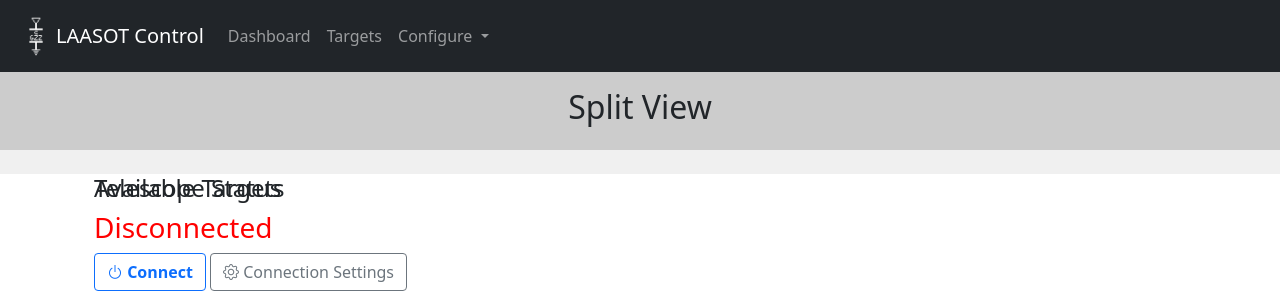
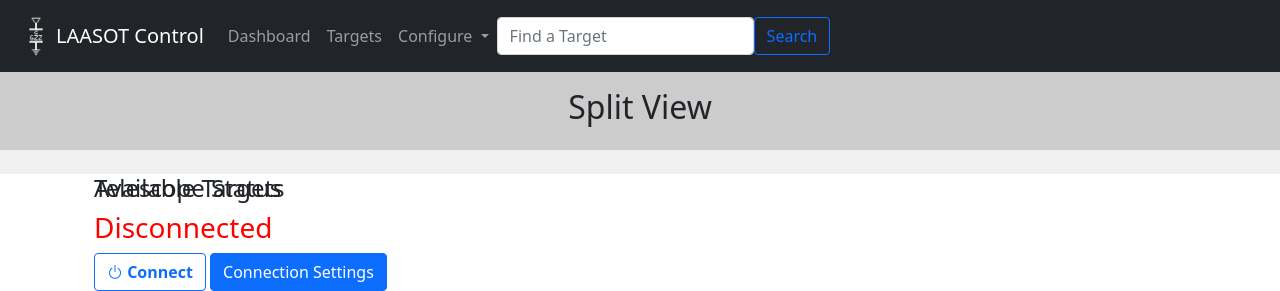
Before and after one commit to MangoBox/SpaceLaser, a Django app: page /split in a window 1280 px wide. Shown: the top 291 px of the page. Run offline with Django 4.2, Linux system fonts and the light colour scheme; data that the repository does not hold is empty; some libraries are stand-ins or nearby versions.

Commit message:
Finished Split View Components and Website Layout

```diff
--- a/DjangoServer/src/import_csv.py
+++ b/DjangoServer/src/import_csv.py
@@ -24,7 +24,7 @@ with open(file_name, 'r') as planets:
     for target in csv_reader:
         if target_count != 0:
             #Insert data into field.
-            p = models.Target()
+            p = models.SolarTarget()
             p.title = target[0]
             p.centre_body = target[1].upper()
             p.type = "PL"
--- a/DjangoServer/src/targets/admin.py
+++ b/DjangoServer/src/targets/admin.py
@@ -1,6 +1,7 @@
 from django.contrib import admin
 
 # Register your models here.
-from .models import Target
+from .models import DeepSpaceTarget, SolarTarget
 
-admin.site.register(Target)
+admin.site.register(DeepSpaceTarget)
+admin.site.register(SolarTarget)
--- /dev/null
+++ b/DjangoServer/src/targets/forms.py
@@ -0,0 +1,7 @@
+from django import forms
+
+class SearchForm(forms.Form):
+    item = forms.CharField(label="item", max_length=100)
+
+    def is_valid(self):
+        return True
--- a/DjangoServer/src/targets/views.py
+++ b/DjangoServer/src/targets/views.py
@@ -1,24 +1,33 @@
 from django.shortcuts import render
+from itertools import chain
+from .forms import SearchForm
 
 # Create your views here.
-from .models import Target
+from .models import DeepSpaceTarget, SolarTarget
 
 def get_target(request, target_id):
-    tar = Target.objects.get(id=target_id)
+    tar = SolarTarget.objects.get(id=target_id)
     template_name = "target_list.html"
     context = {"target": tar}
     return render(request, template_name, context)
 
 def all_targets(request):
 
-    tar = Target.objects.all()
+    tar = SolarTarget.objects.all()
     context = {"objects": tar, "title":"Target List"}
     return render(request, "target_list.html", context)
 
 def split_view(request):
-    tar = Target.objects.all()
-    context = {"objects": tar, "title":"Split View"}
+    deep_space_targets = DeepSpaceTarget.objects.all()[:100]
+
+    if request.method == 'GET':
+        form = SearchForm(request.GET)
+        print(request.GET.get('item', False))
+        deep_space_targets = DeepSpaceTarget.objects.filter(title__contains=request.GET.get('item', False))
+    solar_targets = SolarTarget.objects.all()
+    result_list = list(chain(solar_targets, deep_space_targets))
+    context = {"objects": deep_space_targets, "title":"Split View"}
     return render(request, "split_view.html", context)
 
 def add_target(target):
-    Target.objects.create()
+    SolarTarget.objects.create()
--- a/DjangoServer/src/templates/base.html
+++ b/DjangoServer/src/templates/base.html
@@ -13,13 +13,14 @@
   </head>
   {% load static %}
   <nav class="navbar sticky-top navbar-expand-lg navbar-dark bg-dark" style="padding: 1rem;">
-    <img src="{% static 'scope_logo_white.png' %}" height="40px" />
-    <a class="navbar-brand" href="#">LAASOT Control</a>
-    <button class="navbar-toggler" type="button" data-toggle="collapse" data-target="#navbarSupportedContent" aria-controls="navbarSupportedContent" aria-expanded="false" aria-label="Toggle navigation">
-      <span class="navbar-toggler-icon"></span>
-    </button>
+
 
     <div class="collapse navbar-collapse" id="navbarSupportedContent">
+      <img src="{% static 'scope_logo_white.png' %}" height="40px" />
+      <a class="navbar-brand" href="#">LAASOT Control</a>
+      <button class="navbar-toggler" type="button" data-toggle="collapse" data-target="#navbarSupportedContent" aria-controls="navbarSupportedContent" aria-expanded="false" aria-label="Toggle navigation">
+        <span class="navbar-toggler-icon"></span>
+      </button>
       <ul class="navbar-nav mr-auto">
         <li class="nav-item active">
           <a class="nav-link" href="#">Dashboard</span></a>
@@ -39,6 +40,16 @@
           </div>
         </li>
       </ul>
+      <form class="form-inline my-4 my-lg-0" action="/split" method="get">{% csrf_token %}
+        <ul class="navbar-nav mr-auto">
+          <li>
+            <input id="item" class="form-control mr-sm-2" type="search" placeholder="Find a Target" aria-label="Search">
+          </li>
+          <li>
+            <button class="btn btn-outline-primary my-2 my-sm-0" type="submit">Search</button>
+          </li>
+        </ul>
+      </form>
     </div>
   </nav>
   <body>
--- /dev/null
+++ b/DjangoServer/src/templates/config_window.html
@@ -0,0 +1,35 @@
+<div class="modal fade" id="configWindow" tabindex="-1" aria-labelledby="exampleModalLabel" aria-hidden="true">
+    <div class="modal-dialog">
+    <div class="modal-content">
+        <div class="modal-header">
+        <h5 class="modal-title" id="exampleModalLabel">Connection Settings</h5>
+        <button type="button" class="btn-close" data-bs-dismiss="modal" aria-label="Close"></button>
+        </div>
+        <div class="modal-body">
+        Configure connection settings to the Teensy 3.6 below.
+        Saving any settings in this window will cause the telescope to disconnect.
+
+        <div class="dropdown">
+            COM Port
+            <select class="form-select" aria-label="Default select example">
+                <option selected>COM1</option>
+                <option value="2">COM2</option>
+                <option value="3">COM3</option>
+              </select>
+        </div>
+
+        <div class="dropdown">
+            Baud Rate
+            <select class="form-select" aria-label="Default select example">
+                <option selected>9600</option>
+                <option value="2">115200</option>
+              </select>
+        </div>
+        </div>
+        <div class="modal-footer">
+        <button type="button" class="btn btn-secondary" data-bs-dismiss="modal">Close</button>
+        <button type="button" class="btn btn-primary">Save changes</button>
+        </div>
+    </div>
+    </div>
+</div>
--- /dev/null
+++ b/DjangoServer/src/templates/observation_planner.html
@@ -0,0 +1,28 @@
+<div class="modal fade" id="observationPlanner" tabindex="-1" aria-labelledby="exampleModalLabel" aria-hidden="true">
+    <div class="modal-dialog">
+        <div class="modal-content">
+            <div class="modal-header">
+                <h5 class="modal-title" id="exampleModalLabel">Observation Planner</h5>
+                <button type="button" class="btn-close" data-bs-dismiss="modal" aria-label="Close"></button>
+            </div>
+            <div class="modal-body">
+            Configure future objects the telescope will observe here.
+            <br>
+            <ol class="list-group list-group-numbered">
+                {% for target in objects %}
+                <li class="list-group-item d-flex justify-content-between align-items-start">
+                  <div class="ms-2 me-auto">
+                    <div class="fw-bold">{{target.title}}</div>
+                  </div>
+                  <span class="badge bg-warning rounded-pill">Waiting</span>
+                </li>
+                {% endfor %}
+              </ol>
+                <div class="modal-footer">
+                    <button type="button" class="btn btn-secondary" data-bs-dismiss="modal">Close</button>
+                    <button type="button" class="btn btn-primary">Start</button>
+                </div>
+            </div>
+        </div>
+    </div>
+</div>
--- a/DjangoServer/src/templates/split_view.html
+++ b/DjangoServer/src/templates/split_view.html
@@ -1,16 +1,19 @@
 {% extends "base.html" %}
 {% load static %}
 {% block content %}
+{% include 'observation_planner.html' %}
 
 
 <script src='https://cdnjs.cloudflare.com/ajax/libs/jquery/2.1.3/jquery.min.js'></script>
 <div class="container">
     <div class="row" id="MySplitter">
         <div class="col-md-6">
+
             <h4>
                 Available Targets
             </h4>
             <ul class="list-group">
+
                 {% for target in objects %}
 
 
@@ -31,46 +34,43 @@
                             <h5><nobr class="bi-eye"> XX.XXpm - XX.XXam</nobr></h5>
                         </div>
                         <span>
-                        <h6>Orbital Data</h6>
+                        <h6>Target Data</h6>
+                        {% if target.type == "DSO" %}
+                        Right Ascension: {{target.right_ascension|floatformat:"1"}}°<br>
+                        Declination: {{target.declination|floatformat:"1"}}°<br>
+                        Magnitude: {{target.magnitude|floatformat:"1"}}<br>
+                        {% elif target.type == "PL" %}
                         Semi-Major Axis: {{target.semimajor_axis}}<br>
                         Eccentricity: {{target.eccentricity}}<br>
                         Inclination: {{target.inclination}}<br>
                         Ecliptic Longitude: {{target.longitude}}<br>
+                        {% endif %}
                         <br>
-                        <a href="#" class="btn btn-outline-primary" style="bg-color: red;"><nobr class="bi-caret-right-fill"> Observation Planner</nobr></a>
+                        <button type="button" class="btn btn-primary" data-bs-toggle="modal" data-bs-target="#observationPlanner">
+                            Observation Planner
+                        </button>
 
                         </span>
                     </li>
 
                 {% endfor %}
             </ul>
+
         </div>
+
         <div class="col-md-6" name="render">
             <h4>
                 Telescope Status
             </h4>
             <h3 style="color:red;"> Disconnected </h3>
             <a href="#" class="btn btn-outline-primary" style="bg-color: green;"><nobr class="bi-power"><b>  Connect</b></nobr></a>
-            <a data-toggle="modal" data-target="#exampleModal" class="btn btn-outline-secondary" style="bg-color: green;"><nobr class="bi-gear"> Connection Settings</nobr></a>
-            <div class="modal fade" id="exampleModal" tabindex="-1" role="dialog" aria-labelledby="exampleModalLabel" aria-hidden="true">
-                <div class="modal-dialog" role="document">
-                  <div class="modal-content">
-                    <div class="modal-header">
-                      <h5 class="modal-title" id="exampleModalLabel">Modal title</h5>
-                      <button type="button" class="close" data-dismiss="modal" aria-label="Close">
-                        <span aria-hidden="true">&times;</span>
-                      </button>
-                    </div>
-                    <div class="modal-body">
-                      ...
-                    </div>
-                    <div class="modal-footer">
-                      <button type="button" class="btn btn-secondary" data-dismiss="modal">Close</button>
-                      <button type="button" class="btn btn-primary">Save changes</button>
-                    </div>
-                  </div>
-                </div>
-              </div>           <br>
+            <!-- Button trigger modal -->
+            <button type="button" class="btn btn-primary" data-bs-toggle="modal" data-bs-target="#configWindow">
+                Connection Settings
+            </button>
+            {% include 'config_window.html' %}
+            <!-- Modal -->
+                    <br>
             <script async src="https://unpkg.com/es-module-shims@1.3.6/dist/es-module-shims.js"></script>
 
 		<script type="importmap">
--- a/DjangoServer/src/try_django/settings.py
+++ b/DjangoServer/src/try_django/settings.py
@@ -37,6 +37,7 @@ INSTALLED_APPS = [
     'django.contrib.contenttypes',
     'django.contrib.sessions',
     'django.contrib.messages',
+    'livereload',
     'django.contrib.staticfiles',
     'targets',
     'tower'
@@ -50,6 +51,7 @@ MIDDLEWARE = [
     'django.contrib.auth.middleware.AuthenticationMiddleware',
     'django.contrib.messages.middleware.MessageMiddleware',
     'django.middleware.clickjacking.XFrameOptionsMiddleware',
+    'livereload.middleware.LiveReloadScript',
 ]
 
 ROOT_URLCONF = 'try_django.urls'
```
Also changed, not shown: DjangoServer/src/import_stars.py (added, +46 -0 lines), DjangoServer/src/targets/models.py (+24 -19 lines), DjangoServer/src/targets/migrations/0009_deepspacetarget_solartarget_delete_target.py (added), DjangoServer/src/targets/migrations/0010_rename_right_acension_deepspacetarget_right_ascension.py (added), DjangoServer/src/targets/migrations/0011_deepspacetarget_bayer_deepspacetarget_magnitude.py (added), DjangoServer/src/targets/migrations/0012_alter_deepspacetarget_bayer.py (added), 1 other file.
